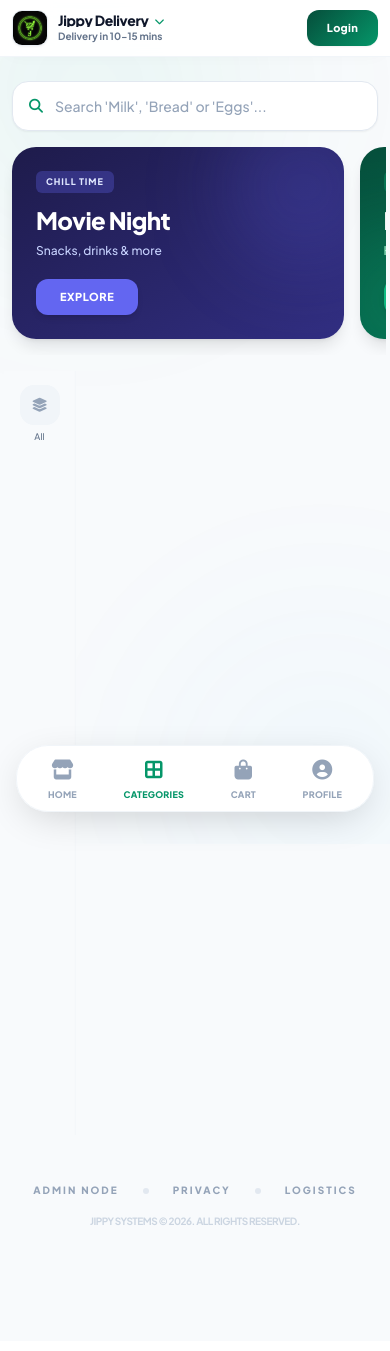
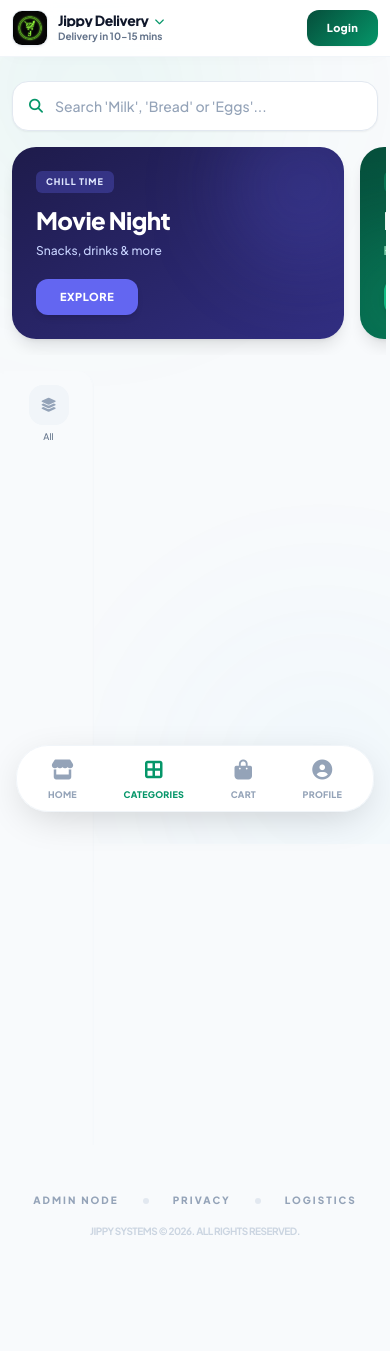
Before and after one commit to Ankus0001h/Jippy-Store-1.0, a Flask app: a page that uses templates/products.html in a window 390 px wide. Before the commit the page ends 1225 px from the top, so only its background shows below. Run offline with Flask 3, Linux system fonts and the light colour scheme; data that the repository does not hold is empty; some libraries are stand-ins or nearby versions.

Commit message:
Update products.html

```diff
--- a/templates/products.html
+++ b/templates/products.html
@@ -99,7 +99,7 @@
     <div class="flex gap-2 sm:gap-6 items-start">
 
       <!-- Left Sidebar: Categories -->
-      <div class="w-[72px] sm:w-[240px] shrink-0 sticky top-0 h-[calc(100vh-80px)] overflow-y-auto no-scrollbar flex flex-col pb-32 bg-[#f8fafc] border-r border-slate-100/50 pt-2 shadow-[inset_-4px_0_10px_-10px_rgba(0,0,0,0.05)]">
+      <div class="w-[90px] sm:w-[240px] shrink-0 sticky top-[60px] sm:top-[68px] h-[calc(100dvh-70px)] sm:h-[calc(100dvh-78px)] overflow-y-auto no-scrollbar flex flex-col pb-32 bg-[#f8fafc] border-r border-slate-100/50 pt-2 shadow-[inset_-4px_0_10px_-10px_rgba(0,0,0,0.05)] rounded-tr-2xl">
         <a href="{{ url_for('index') }}"
            class="flex flex-col sm:flex-row items-center gap-1.5 sm:gap-4 p-1.5 sm:px-5 sm:py-3.5 transition-all relative group {% if not selected_category %} bg-white shadow-sm {% else %} hover:bg-white/60 {% endif %}"
            onclick="localStorage.removeItem('lastSearch')">
```
